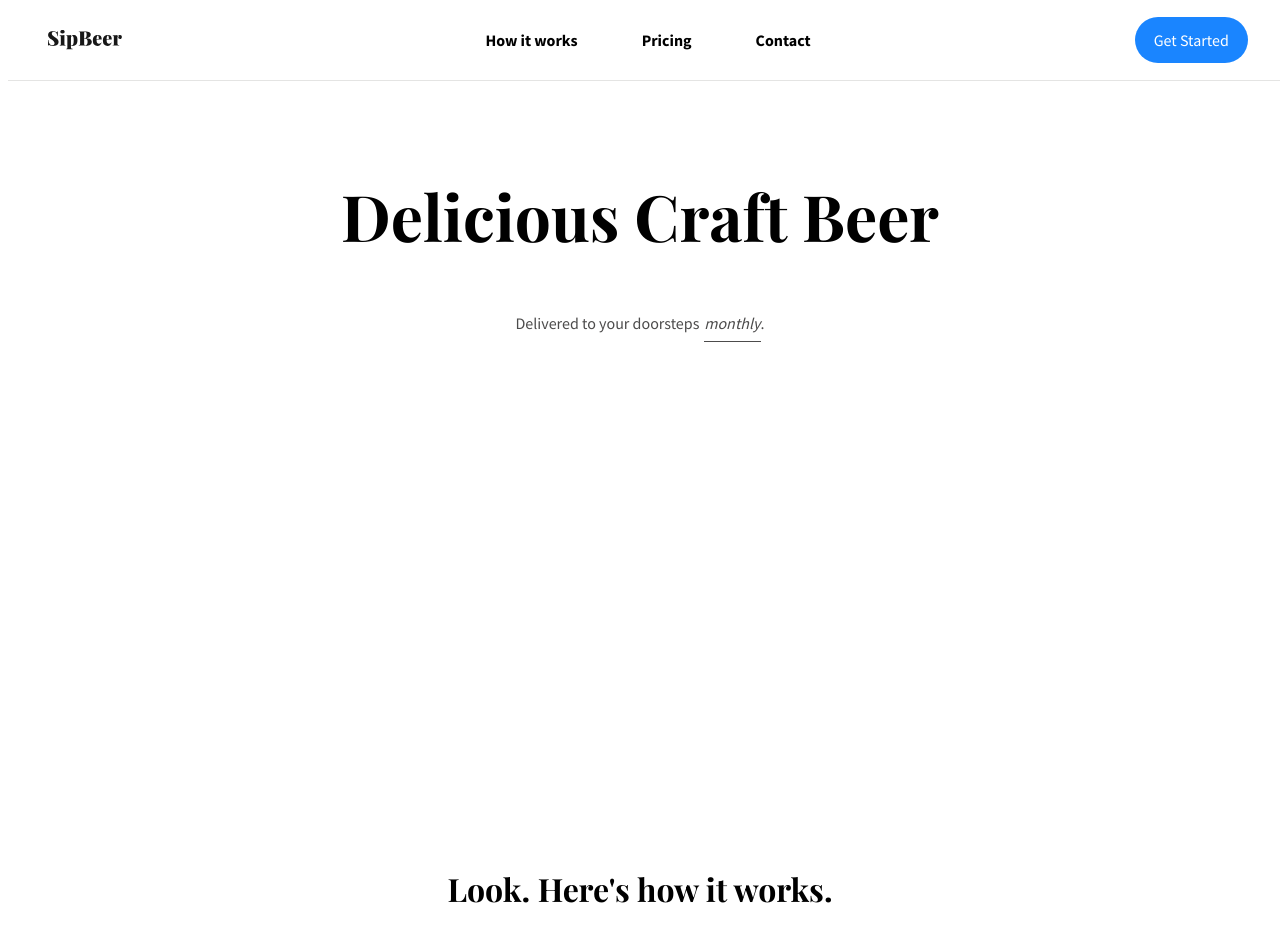
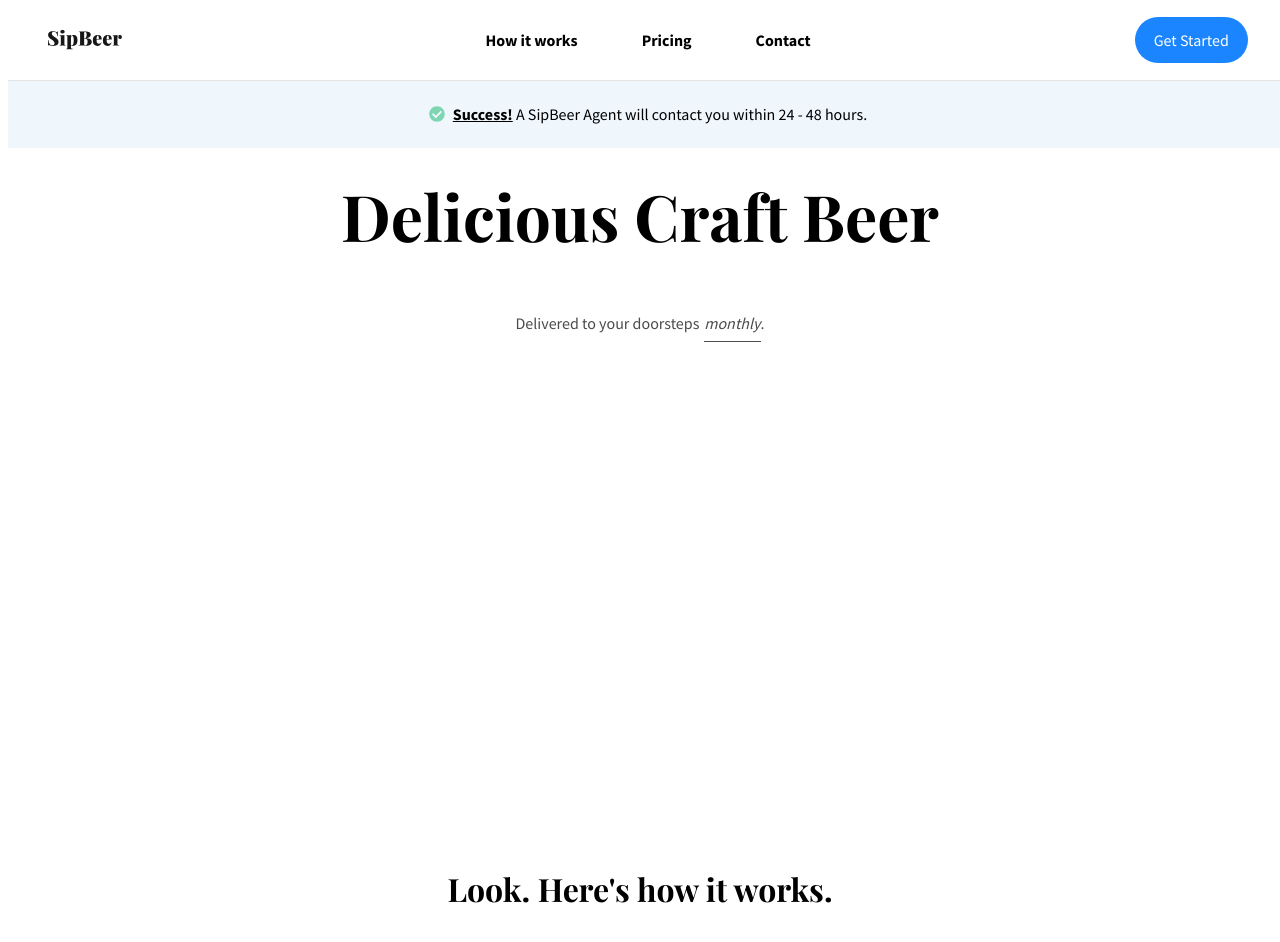
Before and after one commit to briandu/SipBeer, a React (Create React App) app: page / in a window 1280 px wide. Shown: the top 942 px of the page. Built offline with nearby package versions, Linux system fonts and the light colour scheme; the HTML template or start-up script is replaced by a standard one.

Commit message:
Add notification bar for form submission message

```diff
--- a/src/App.js
+++ b/src/App.js
@@ -3,6 +3,7 @@ import styled from 'styled-components';
 
 import { color } from './components/variables';
 import NavHeader from './components/NavHeader';
+import NotficationBar from './components/NotficationBar';
 import Hero from './components/Hero';
 import HowItWorks from './components/HowItWorks';
 import PricingPlans from './components/PricingPlans';
@@ -49,6 +50,8 @@ const Main = styled.main`
 
 export default () => (
   <App>
+    <NotficationBar />
+
     <NavHeader />
     <Main>
       <Hero />
--- /dev/null
+++ b/src/components/NotficationBar.js
@@ -0,0 +1,40 @@
+import React from 'react';
+import styled from 'styled-components';
+import { FontAwesomeIcon } from '@fortawesome/react-fontawesome';
+import { faCheckCircle } from '@fortawesome/free-solid-svg-icons';
+
+import { color } from './variables';
+import MaxWidth from './MaxWidth';
+
+const NotificationBar = styled.div`
+  position: fixed;
+  top: 5em;
+  width: 100%;
+  background-color: ${color.brandLight};
+`;
+
+const Message = styled(MaxWidth)`
+  padding: 1.5em 0;
+  text-align: center;
+
+  .fa-check-circle {
+    margin-right: .5em;
+    color: ${color.success};
+  }
+`;
+
+const AccentText = styled.span`
+  margin-right: .2em;
+  font-weight: 700;
+  text-decoration: underline;
+`;
+
+export default () => (
+  <NotificationBar>
+    <Message>
+      <FontAwesomeIcon icon={faCheckCircle} />
+      <AccentText>Success!</AccentText>
+      A SipBeer Agent will contact you within 24 - 48 hours.
+    </Message>
+  </NotificationBar>
+);
--- a/src/components/variables/colors.js
+++ b/src/components/variables/colors.js
@@ -14,3 +14,6 @@ export const brand = '#1a85ff';
 export const brandLight = '#eff7fd';
 export const white = '#fff';
 export const black = `${grey90}`;
+
+// Status
+export const success = '#7ed5b2';
```
